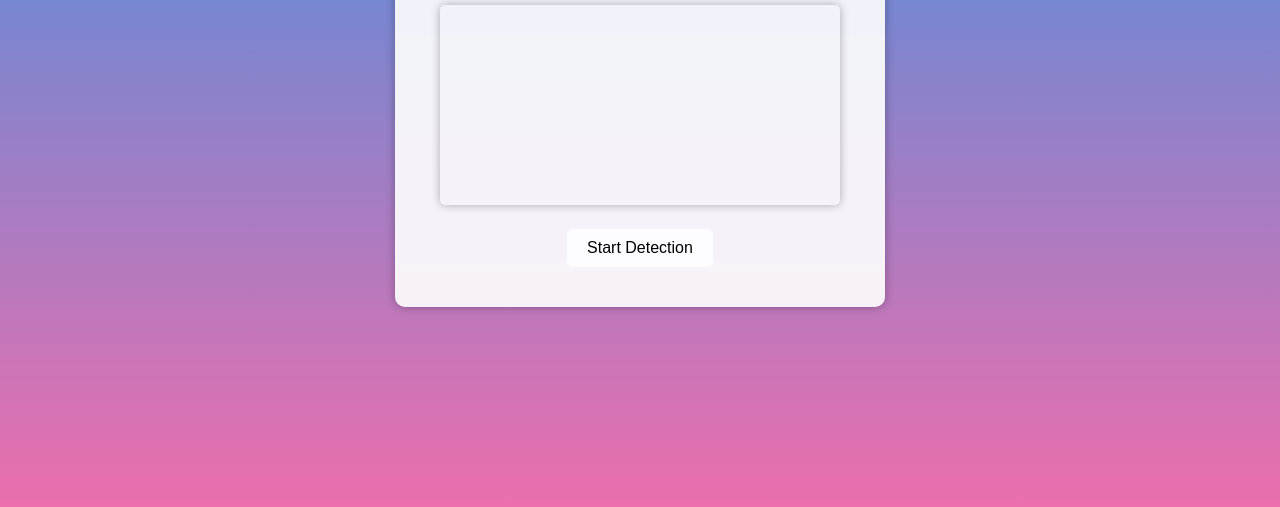
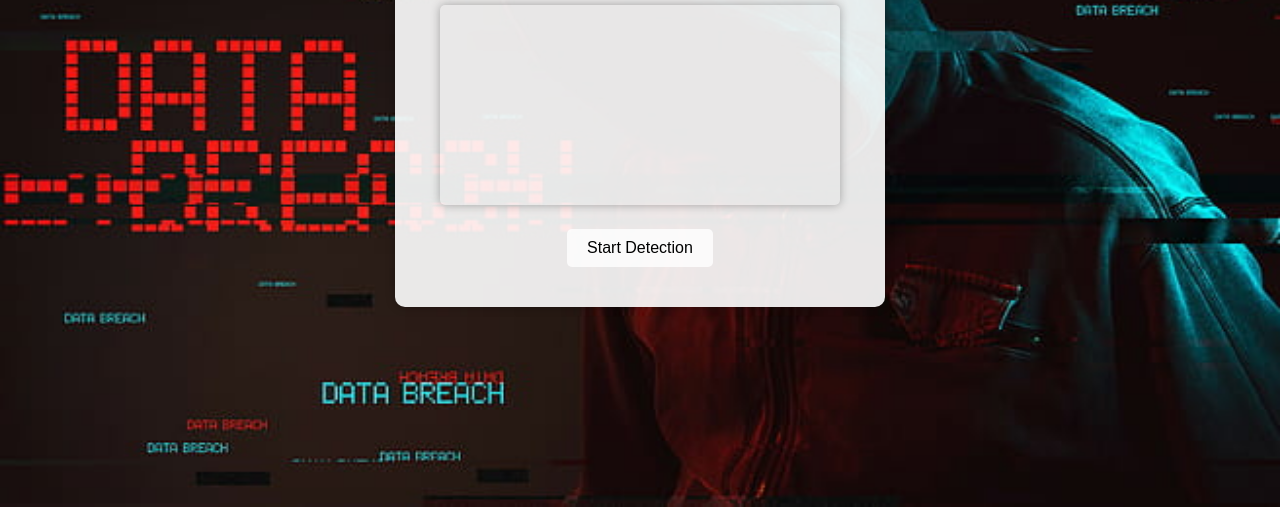
Before and after one commit to aswinpsycho/face-shape-detection, a plain HTML site: page index.html in a window 1280 px wide. Shown: the part 293-800 px from the top of the page. Drawn offline with Linux system fonts and the light colour scheme.

Commit message:
Update styles.css

```diff
--- a/styles.css
+++ b/styles.css
@@ -1,6 +1,6 @@
 
 body {
-    background: linear-gradient(to bottom, #3494e6, #ec6ead);
+    background: url(p2.jpg);
     background-size: cover;
     font-family: Arial, sans-serif;
     display: flex;
```
